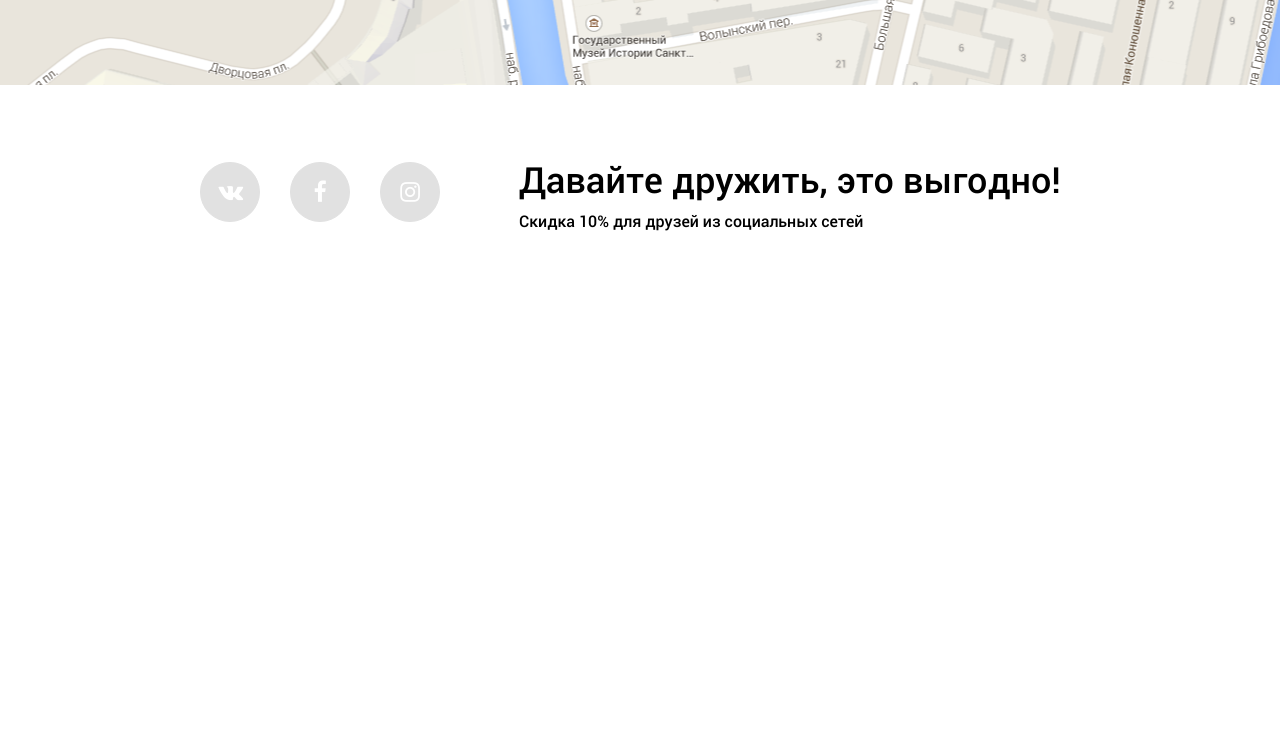
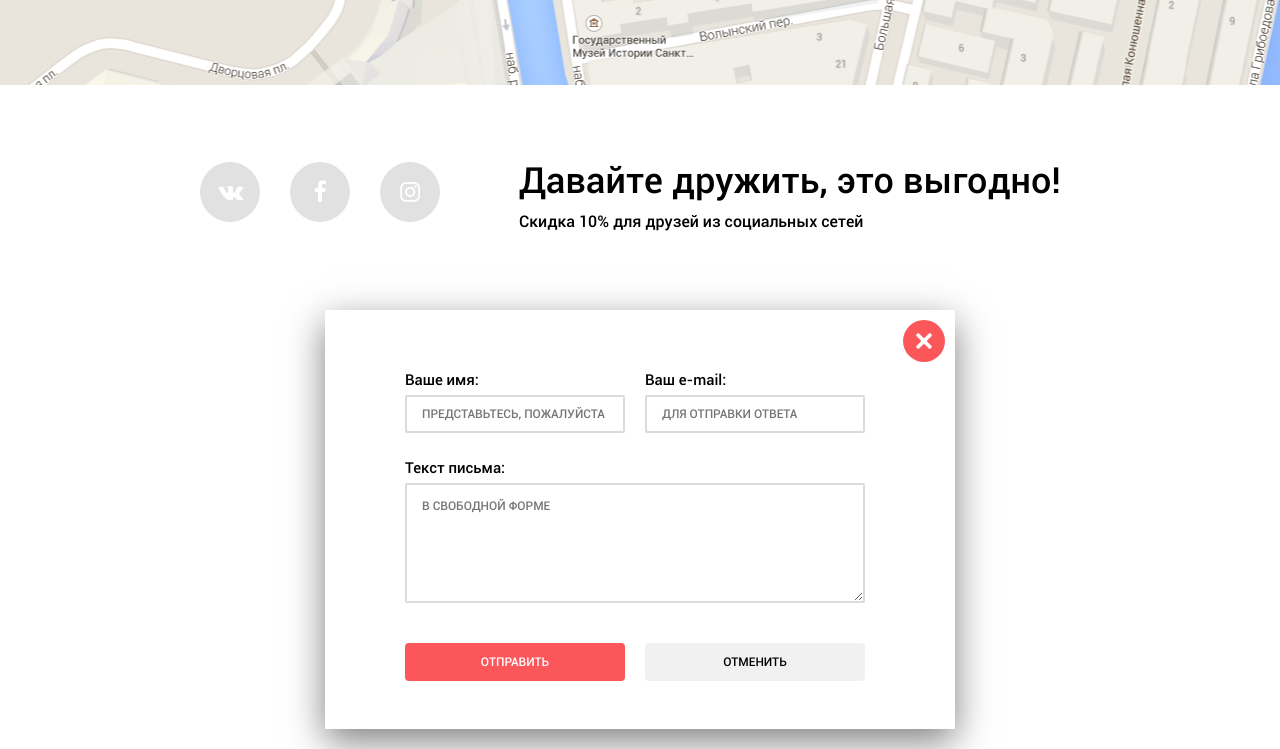
Before and after one commit to SpiritON/nerds, a plain HTML site: page index.html in a window 1280 px wide. Shown: the part 2044-2793 px from the top of the page. Before the commit the page ends 2354 px from the top, so only its background shows below. Drawn offline with Linux system fonts and the light colour scheme.

Commit message:
создание popup меню

```diff
--- a/css/style.css
+++ b/css/style.css
@@ -1242,3 +1242,135 @@ body {
 
 
 /*end-footer*/
+
+/*popup*/
+
+.popup {
+	width: 460px;
+	min-height: 313px;
+	background-color: white;
+	padding: 55px 90px 48px 80px;
+	margin: 0 auto;
+	box-shadow: 0 12px 35px rgba(0,0,0,0.5);
+	position: relative;
+	margin-bottom: 20px;
+}
+
+.popup-form {
+	width: 460px;
+	min-height: 262px;
+}
+
+.popup-name,
+.popup-email {
+	float: left;
+	width: 220px;
+}
+
+.popup-name {
+	margin-right: 20px;
+}
+
+.popup-form-group input, textarea{
+	width: 186px;
+	padding: 0;
+	height: 34px;
+	border: none;
+	outline: none;
+	border: 2px solid #d7dcde;
+	font-size: 12px;
+	border-radius: 2px;
+	color: black;
+	margin-bottom: 20px;
+	padding: 0 15px;
+}
+
+.popup-form-group input:hover, textarea:hover {
+	border-color: #a2a9ac;
+}
+
+.popup-form-group input:focus, textarea:focus {
+	border-color: #56bffb;
+}
+
+.popup-message textarea {
+	max-width: 426px;
+	min-width: 426px;
+	width: 426px;
+	min-height: 86px;
+	height: 86px;
+	padding: 15px;
+}
+
+.popup-email .popup-name {
+	width: 220px;
+}
+
+.popup-button {
+	margin-top: 10px;
+}
+
+.popup-button input {
+	width: 220px;
+	float: left;
+	border: none;
+	outline: none;
+}
+
+.button-cancel {
+	width: 220px;
+	float: left;
+	background-color: #f1f1f1;
+	color: black;
+	cursor: pointer;
+}
+
+.button-cancel:hover {
+	background-color: #e5e5e5;
+}
+
+.button-cancel:active {
+	background-color: #d5d5d5;
+	box-shadow: 0 2px 5px rgba(0,0,0,0.5) inset;
+}
+
+.button-send {
+	margin-right: 20px;
+	cursor: pointer;
+}
+
+.button-send:hover {
+	background-color: #d6494d;
+}
+
+.button-send:active {
+	background-color: #b63538;
+	box-shadow: 0 2px 5px rgba(0,0,0,0.5) inset;
+}
+
+.button-exit {
+	position: absolute;
+	width: 42px;
+	height: 42px;
+	background-color: #fb565a;
+	top: 10px;
+	right: 10px;
+	border-radius: 50%;
+}
+
+.button-exit:hover {
+	background-color: #d6494d;
+}
+
+.button-exit:active {
+	background-color: #b63538;
+	box-shadow: 0 2px 5px rgba(0,0,0,0.5) inset;
+}
+
+.button-exit img {
+	position: absolute;
+	left: 13px;
+	top: 13px;
+}
+
+/*end-popup*/
--- a/index.html
+++ b/index.html
@@ -205,6 +205,36 @@
 					</div>
 				</div>
 			</div>
+
+			<!-- Popup -->
+
+			<div class="popup">
+				<form class="popup-form" action="#" method="post">
+					<div class="clearfix">
+						<div class="popup-form-group popup-name">
+							<label for="name">Ваше имя:</label>
+							<input type="text" name="user-name" id="name" placeholder="ПРЕДСТАВЬТЕСЬ, ПОЖАЛУЙСТА">
+						</div>
+						<div class="popup-form-group popup-email">
+							<label for="email">Ваш e-mail:</label>
+							<input type="email" name="user-email" id="email" placeholder="ДЛЯ ОТПРАВКИ ОТВЕТА">
+						</div>
+					</div>
+					<div class="popup-form-group popup-message ">
+						<label for="message">Текст письма:</label>
+						<textarea name="user-message" id="message" placeholder="В СВОБОДНОЙ ФОРМЕ"></textarea>
+					</div>
+					<div class="popup-button clearfix">
+						<input type="submit" class="button button-send" value="Отправить">
+						<div class="button button-cancel">
+							<span>Отменить</span>
+						</div>
+					</div>
+				</form>
+				<div class="button-exit">
+					<img src="img/cross.png" width="16" height="16" alt="exit">
+				</div>
+			</div>
 		</div>
 	</body>
 </html>
```
Also changed, not shown: img/cross.png (added), 1 other file.
